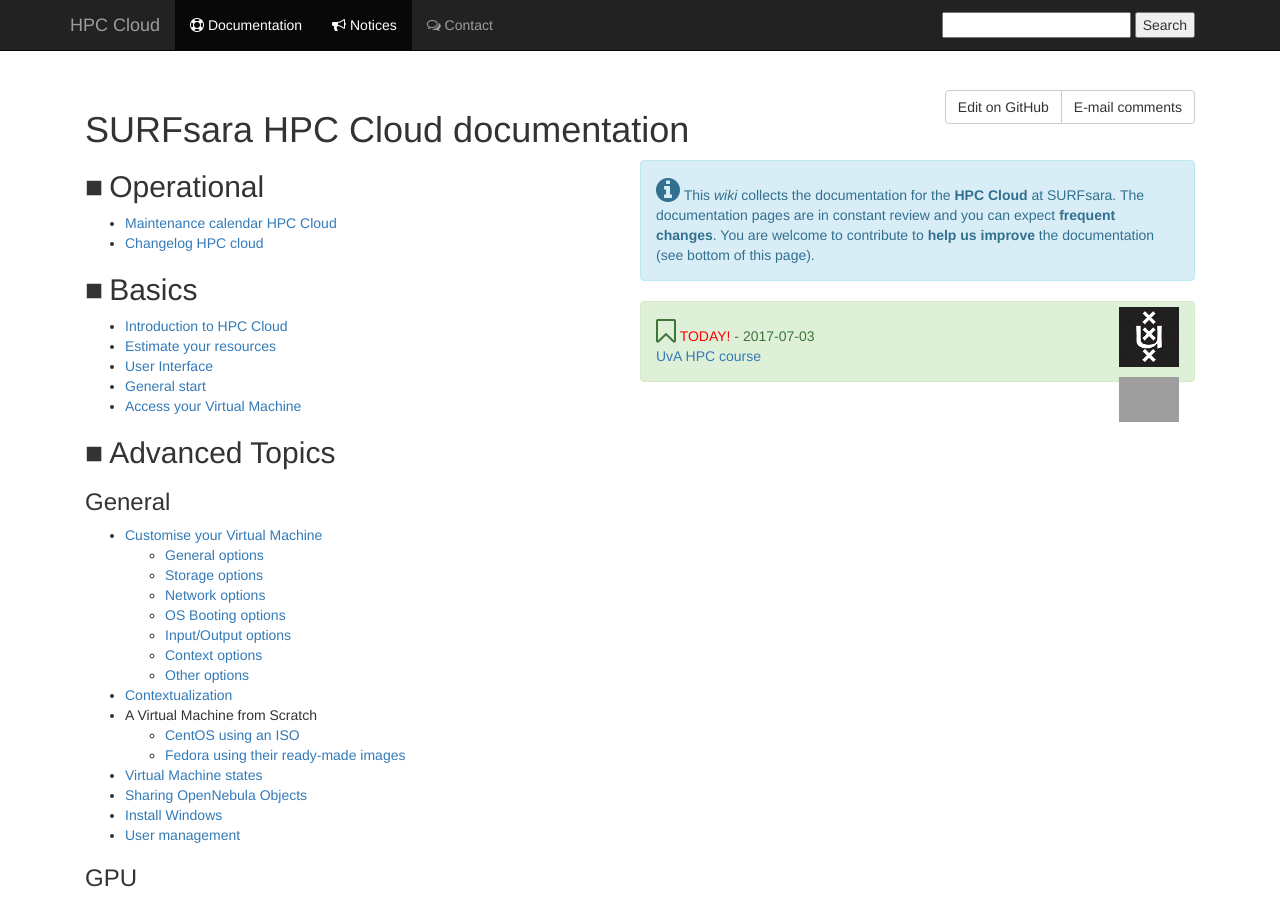
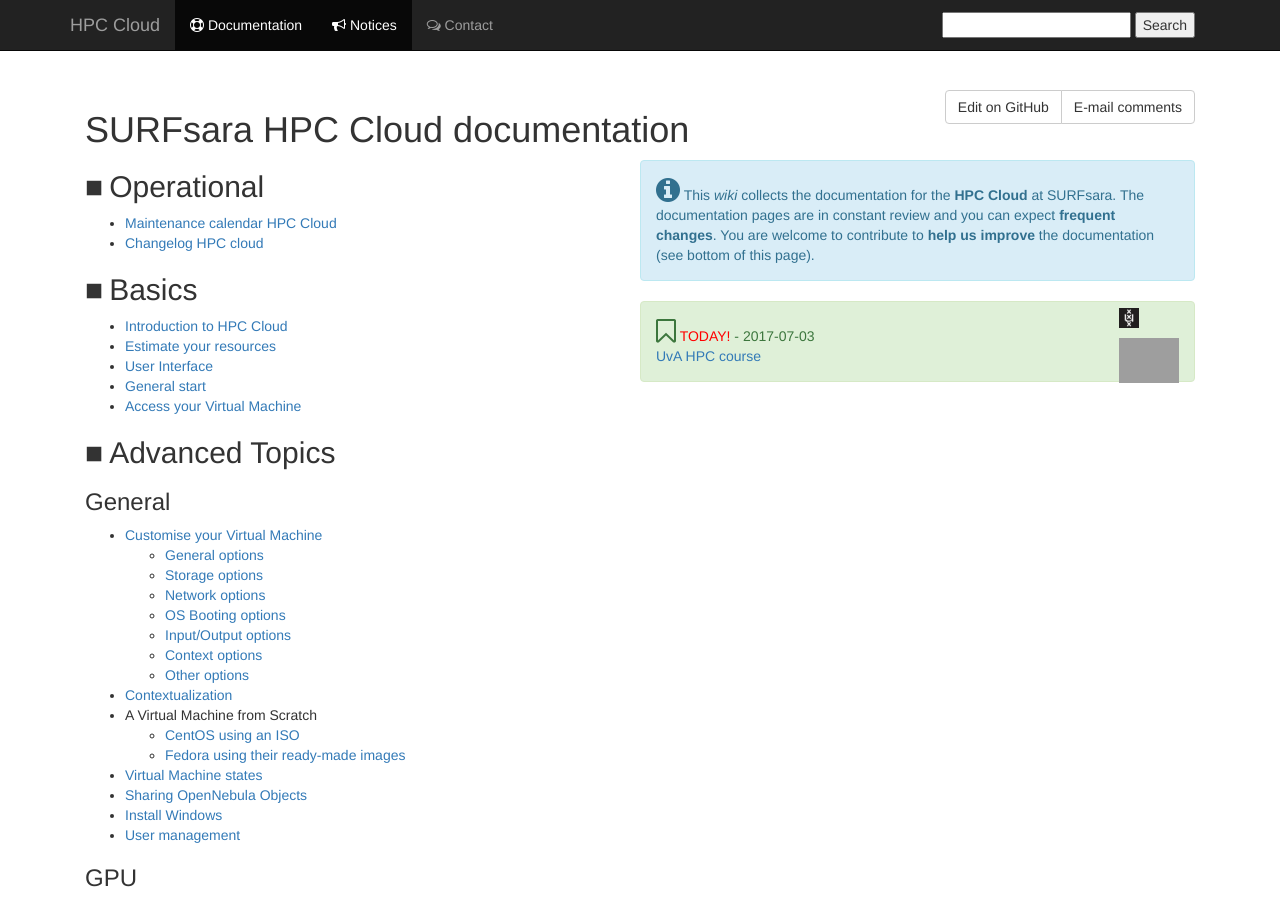
Before and after one commit to sara-nl/clouddocs, a Jekyll site: the page built from index.markdown, in a window 1280 px wide and 900 px high. Built offline with Jekyll 4.4.1, drawn with Linux system fonts in a browser that asks for light colours; nearby versions of some CDN libraries; our own code applies the rules of GitHub Pages for plain Markdown files; grey boxes are pictures that could not be loaded.

Commit message:
UvA logo width

```diff
--- a/index.markdown
+++ b/index.markdown
@@ -12,7 +12,9 @@
 
 <div style="" class="alert alert-success" markdown="1">
 <div style="float:right;max-width:60px;margin-top:-10px;" markdown="1">
+<div style="max-width:20px;" markdown="1">
 ![UvA logo](/images/UvA-logo.png)
+</div>
 
 <div style="max-width:60px;" markdown="1">
 ![SURFsara logo](/images/SURFsara_logo.png)
```
